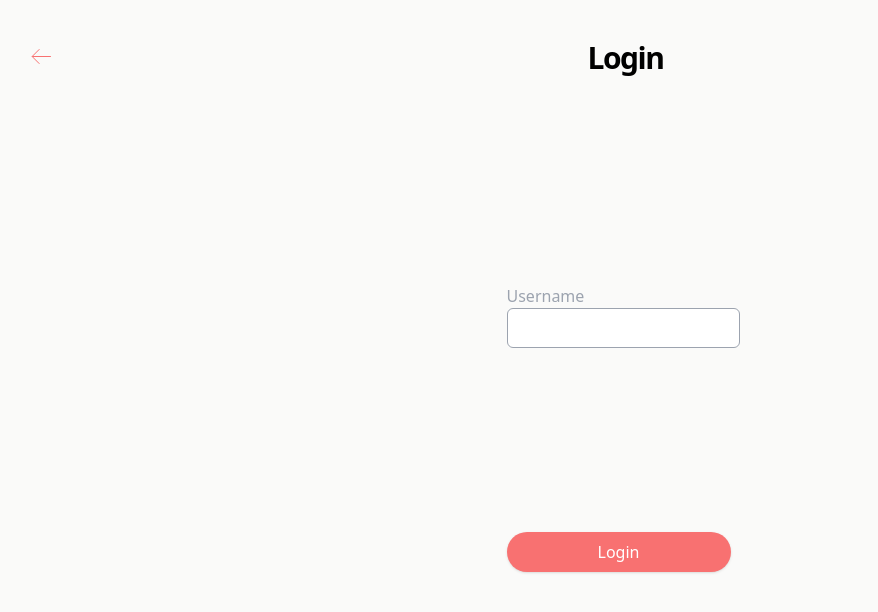
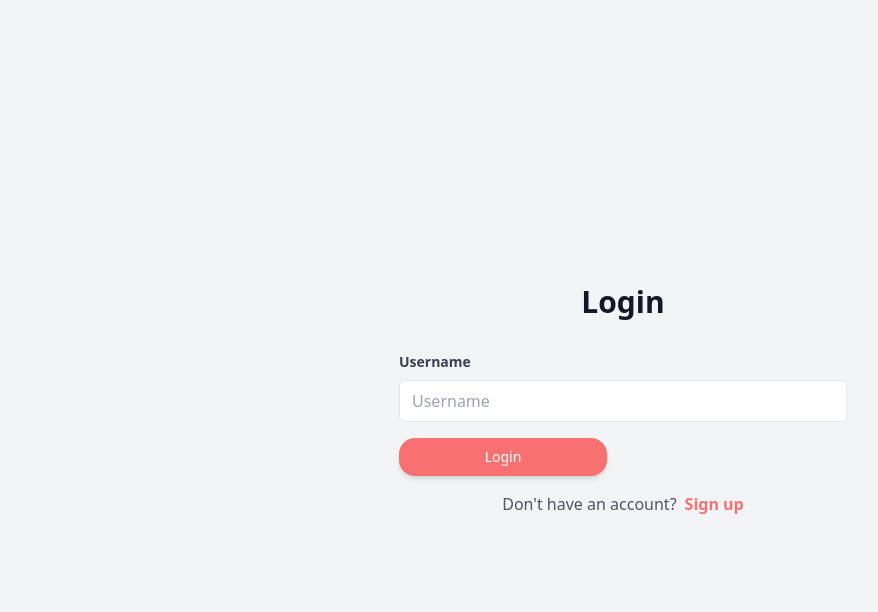
Before and after one commit to jtimmerb/Eatr, a React (Vite) app in the folder frontend/: page /login in a window 1280 px wide. Shown: the top 612 px of the page, without its empty margins (17-895 px from the left). Built offline with nearby package versions, Linux system fonts and the light colour scheme.

Commit message:
change login page to use predefined buttons

```diff
--- a/frontend/src/elements/buttons/red-solid-button.tsx
+++ b/frontend/src/elements/buttons/red-solid-button.tsx
@@ -9,7 +9,7 @@ interface IProps {
 const RedSolidButton: React.FC<IProps> = ({ onClick, children, className }) => {
   return (
     <button
-      className={`w-1/2 py-2 px-4 border border-transparent text-sm font-medium rounded-2xl text-white bg-red-400 ${className}`}
+      className={`w-52 py-2 px-4 border border-transparent text-sm font-medium rounded-2xl text-white bg-red-400 shadow-md ${className}`}
       onClick={onClick}
     >
       {children}
--- a/frontend/src/elements/buttons/white-solid-button.tsx
+++ b/frontend/src/elements/buttons/white-solid-button.tsx
@@ -9,7 +9,7 @@ interface IProps {
 const WhiteSolidButton: React.FC<IProps> = ({ onClick, children, className }) => {
   return (
     <button
-      className={`w-1/2 py-2 px-4 border border-transparent text-sm font-medium rounded-2xl text-red-400 bg-white ${className}`}
+      className={`w-52 py-2 px-4 border border-transparent text-sm font-medium rounded-2xl text-red-400 bg-white shadow-md ${className}`}
       onClick={onClick}
     >
       {children}
--- a/frontend/src/pages/loginPage.tsx
+++ b/frontend/src/pages/loginPage.tsx
@@ -5,71 +5,64 @@ import { useNavigate } from "react-router-dom";
 import Modal from "../elements/modal";
 import PageHeader from "../elements/pageHeader";
 
-const Login = (): JSX.Element => {
+
+import RedSolidButton from "../elements/buttons/red-solid-button";
+
+interface IProps {
+
+}
+
+const LoginPage: React.FC<IProps> = () => {
+  const [username, setUsername] = useState('');
+
+  const [loginStatus, setLoginStatus] = useState(false);
   const navigate = useNavigate();
-  const loginSucc = () => {
-    console.log("login");
+
+  const changeToSignUp = () => {
+    navigate('../signup');
+  };
+
+  const handleUsernameChange = (event: any) => {
+    setUsername(event.target.value);
+  };
+
+  const handleSubmit = () => {
+
   };
 
   return (
-    <>
-      <PageHeader pageName="Login" backAddr="/" />
-      <div className="App-header flex flex-col items-center pt-52">
-        <LoginForm loginSucc={loginSucc} />
+    <div className="min-h-screen bg-gray-100 flex flex-col justify-center py-12 sm:px-6 lg:px-8">
+      <div className="sm:mx-auto sm:w-full sm:max-w-md">
+        <h1 className="text-center text-3xl font-extrabold text-gray-900 mb-8">Login</h1>
+        <div className="mt-6">
+          <form onSubmit={handleSubmit} className="">
+            <div className="mb-4">
+              <label htmlFor="username" className="block text-gray-700 text-sm font-bold mb-2">
+                Username
+              </label>
+              <input
+                type="text"
+                id="username"
+                placeholder="Username"
+                name="username"
+                value={username}
+                onChange={handleUsernameChange}
+                className="border rounded-md py-2 px-3 w-full text-gray-700 focus:outline-none focus:ring-1"
+                required
+              />
+            </div>
+            <RedSolidButton onClick={handleSubmit}>Login</RedSolidButton>
+            <div className="flex justify-center mt-4">
+              <p className="text-gray-600">Don't have an account?</p>
+              <a className="text-red-400 ml-2 font-bold hover:underline" onClick={changeToSignUp}>
+                Sign up
+              </a>
+            </div>
+          </form>
+        </div>
       </div>
-    </>
+    </div>
   );
 };
 
-interface LoginFormProps {
-  loginSucc: () => void;
-}
-
-function LoginForm(props: LoginFormProps): JSX.Element {
-  const dispatch = useDispatch();
-  const navigate = useNavigate();
-  const handleLogin = (event: React.FormEvent<HTMLFormElement>) => {
-    event.preventDefault();
-    if (username != "") {
-      props.loginSucc();
-      console.log(username);
-      dispatch(updateName(username));
-      //todo update id and liked recipes
-      navigate("/userHome");
-    } else {
-      setShowModal(true);
-      // alert("Invalid Login");
-    }
-  };
-
-  const [username, setUsername] = useState("");
-  const [showModal, setShowModal] = useState(false);
-
-  return (
-    <form className="" onSubmit={handleLogin}>
-      <div className="pb-44">
-        <div className="flex text-gray-400">Username</div>
-        <div>
-          <input
-            name="username"
-            className="border border-gray-400 rounded-md relative w-full h-10"
-            onChange={(e) => setUsername(e.target.value)}
-          />
-        </div>
-      </div>
-
-      <div className="py-2">
-        <Modal
-          buttonTitle="Login"
-          buttonStyle="box-border relative w-56 h-10 bg-red-400 text-white text-center rounded-full shadow"
-          bodyText="Uh-Oh! This username does not exist in our database. Please try again or create a new account."
-          showModal={showModal}
-          setShowModal={setShowModal}
-          event={handleLogin}
-        />
-      </div>
-    </form>
-  );
-}
-
-export default Login;
+export default LoginPage;
```
